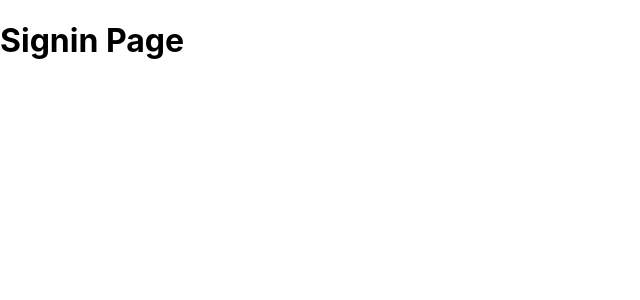
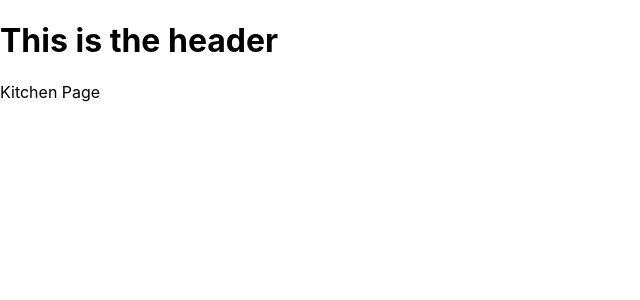
Before and after one commit to usuajiayako/Table-Tracker, a React (Create React App) app: page /kitchen in a window 1280 px wide. Shown: the top 300 px of the page, without its empty margins (0-640 px from the left). Built offline with nearby package versions, Linux system fonts and the light colour scheme.

Commit message:
added Header component and ensured this is rendered on all pages. Also fixed routing issue with exact

```diff
--- a/src/App.js
+++ b/src/App.js
@@ -3,6 +3,7 @@
 
 import './App.css';
 
+import Header from './components/Header/Header';
 import AdminPage from './containers/AdminPage/AdminPage';
 import CashierPage from './containers/CashierPage/CashierPage';
 import KitchenPage from './containers/KitchenPage/KitchenPage';
@@ -12,16 +13,21 @@
 const App = () => {
   const routes = (
     <Switch>
-      <Route path='/' component={SigninPage} />
-      <Route path='/admin' component={AdminPage} />
-      <Route path='/waiter' component={WaiterPage} />
-      <Route path='/cashier' component={CashierPage} />
-      <Route path='/kitchen' component={KitchenPage} />
-      <Redirect to='/' exact/>
+      <Route path="/" exact component={SigninPage} />
+      <Route path="/admin" component={AdminPage} />
+      <Route path="/waiter" component={WaiterPage} />
+      <Route path="/cashier" component={CashierPage} />
+      <Route path="/kitchen" component={KitchenPage} />
+      <Redirect to="/" />
     </Switch>
   );
 
-  return <React.Fragment>{routes}</React.Fragment>;
+  return (
+    <React.Fragment>
+      <Header />
+      {routes}
+    </React.Fragment>
+  );
 };
 
 export default App;
--- /dev/null
+++ b/src/components/Header/Header.jsx
@@ -0,0 +1,11 @@
+import './Header.css';
+
+const Header = () => {
+  return (
+    <div>
+      <h1>This is the header</h1>
+    </div>
+  );
+};
+
+export default Header;
```
Also changed, not shown: src/components/Header/Header.css (added), 1 other file (tests, documents, lock files or other folders).
